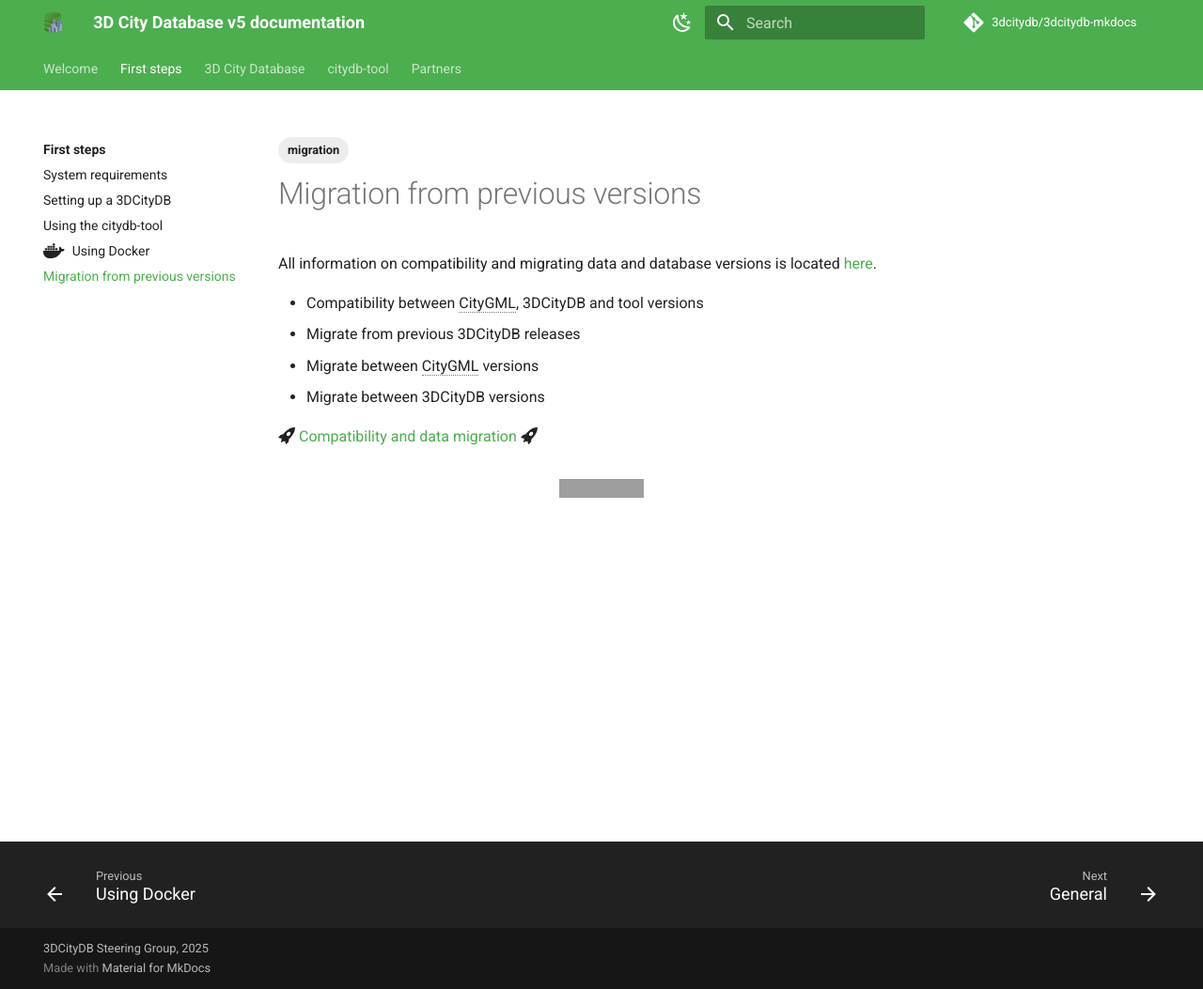
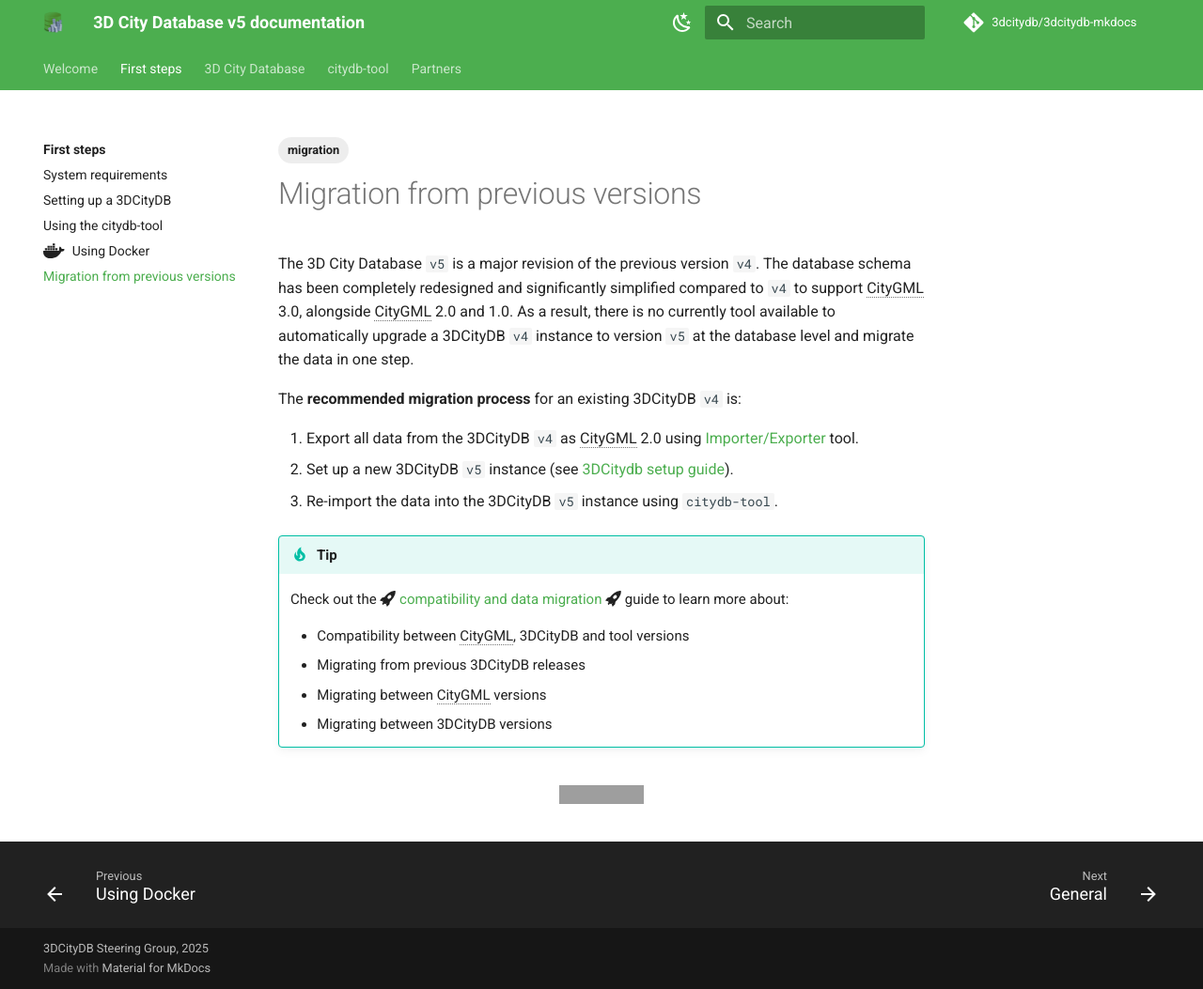
Before and after one commit to BWibo/3dcitydb-mkdocs, an MkDocs documentation site: the page built from docs/first-steps/migration.md, in a window 1280 px wide and 1053 px high. Shown: the whole window at 94% size. Built offline with MkDocs 1.6.1 and Material for MkDocs 9.7.7, drawn with Linux system fonts in a browser that asks for light colours; comment, search, counter and statistics services are not loaded; grey boxes are pictures that could not be loaded.

Commit message:
reviewed migration steps

```diff
--- a/docs/first-steps/migration.md
+++ b/docs/first-steps/migration.md
@@ -6,14 +6,26 @@
   - migration
 ---
 
-All information on compatibility and migrating data and database versions is located [here](../compatibility.md#migrate-citygml-or-cityjson-data).
+The 3D City Database `v5` is a major revision of the previous version `v4`. The database schema has been
+completely redesigned and significantly simplified compared to `v4` to support CityGML 3.0, alongside
+CityGML 2.0 and 1.0. As a result, there is no currently tool available to automatically upgrade a
+3DCityDB `v4` instance to version `v5` at the database level and migrate the data in one step.
 
-- Compatibility between CityGML, 3DCityDB and tool versions
-- Migrate from previous 3DCityDB releases
-- Migrate between CityGML versions
-- Migrate between 3DCityDB versions
+The **recommended migration process** for an existing 3DCityDB `v4` is:
 
-:simple-rocket: [Compatibility and data migration](../compatibility.md) :simple-rocket:
+1. Export all data from the 3DCityDB `v4` as CityGML 2.0 using
+   [Importer/Exporter](https://3dcitydb-docs.readthedocs.io/en/latest/impexp/docker.html){target="blank"} tool.
+2. Set up a new 3DCityDB `v5` instance (see [3DCitydb setup guide](setup.md)).
+3. Re-import the data into the 3DCityDB `v5` instance using `citydb-tool`.
+
+!!! tip
+    Check out the :simple-rocket: [compatibility and data migration](../compatibility.md) :simple-rocket: guide to
+    learn more about:
+
+    - Compatibility between CityGML, 3DCityDB and tool versions
+    - Migrating from previous 3DCityDB releases
+    - Migrating between CityGML versions
+    - Migrating between 3DCityDB versions
 
 [![Hits](https://hits.seeyoufarm.com/api/count/incr/badge.svg?url=https%3A%2F%2F3dcitydb.github.io%2F3dcitydb-mkdocs%2Ffirst-steps%2Fmigration%2F&count_bg=%2379C83D&title_bg=%23555555&icon=&icon_color=%23E7E7E7&title=Visitors&edge_flat=false)](https://hits.seeyoufarm.com/#history)
 
```
Also changed, not shown: docs/first-steps/docker.md (+1 -3 lines).
